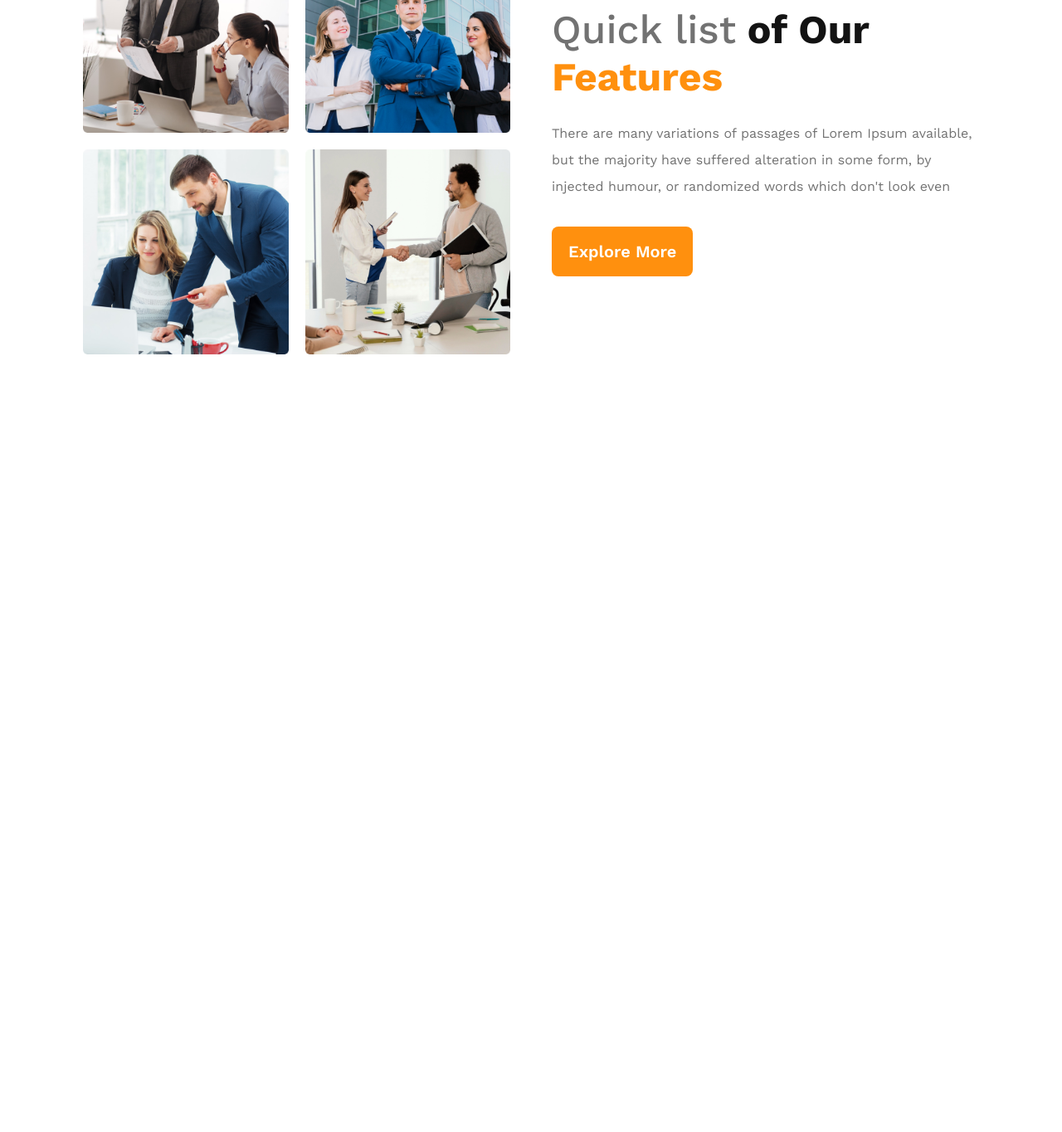
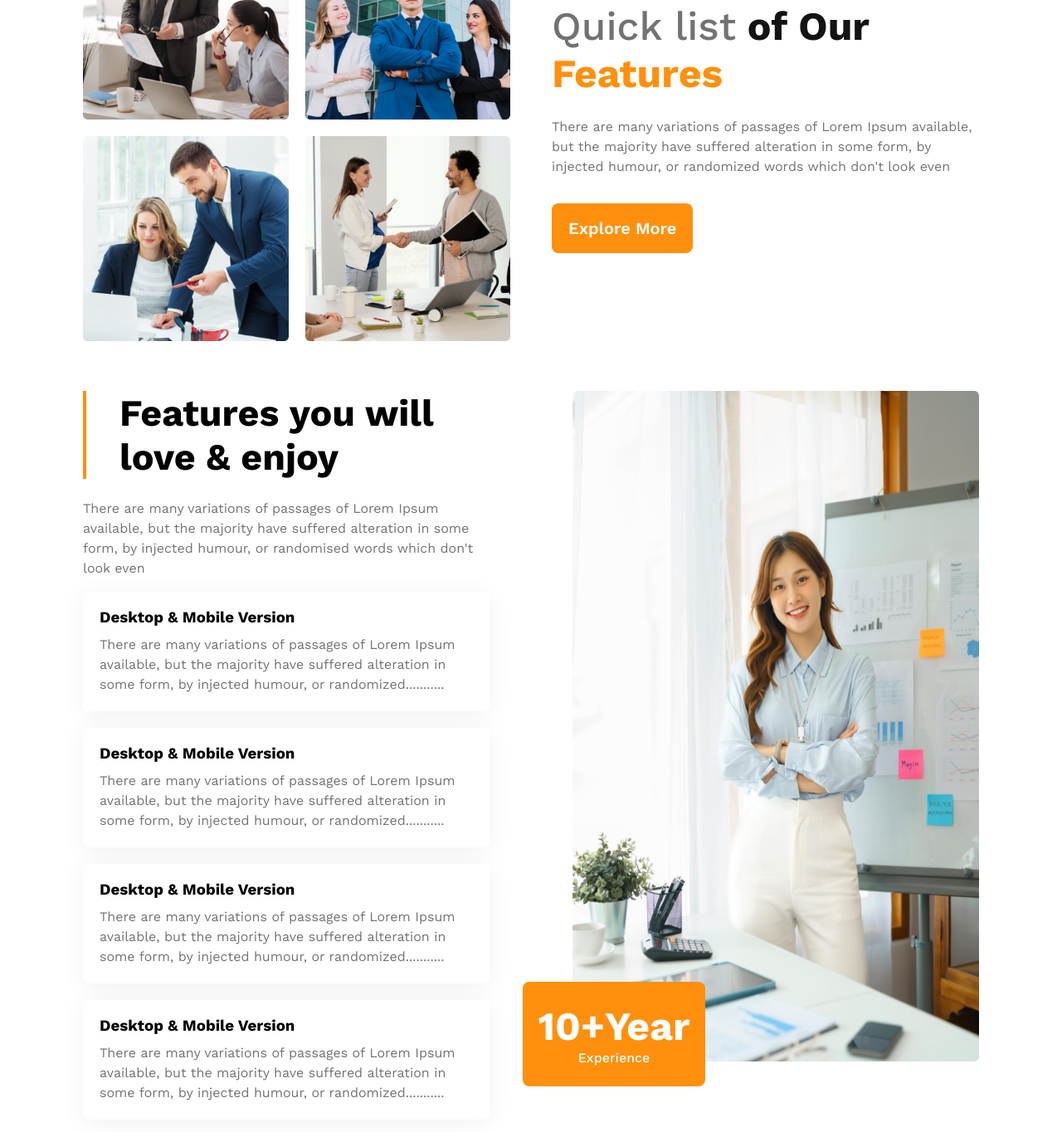
Before and after one commit to programarreza/g3-architects2, a plain HTML site: page index.html in a window 1280 px wide. Shown: the part 1232-2596 px from the top of the page at 83% size. Before the commit the page ends 1719 px from the top, so only its background shows below. Drawn offline with nearby package versions, Linux system fonts and the light colour scheme.

Commit message:
add the feature section & responsive

```diff
--- a/index.html
+++ b/index.html
@@ -10,7 +10,7 @@
 	<!-- header section -->
 	<header class="header">
 		<nav>
-		<h2 class="section-title">G3 Architects</h2>
+		<h2 class="nav-title">G3 Architects</h2>
 			<ul>
 				<li><a href="">Home</a></li>
 				<li><a href="">About</a></li>
@@ -30,6 +30,7 @@
 	</header>
 
 	<main>
+		<!-- teams section -->
 		<section class="teams">
 			<div class="team-img">
 				<img src="images/team1.png" alt="">
@@ -43,6 +44,40 @@
 				<button class="btn-primary">Explore More</button>
 			</div>
 		</section>
+
+		<!-- feature section -->
+		<section class="feature">
+			<div class="feature-content">
+				<h1 class="section-title">Features you will love & enjoy</h1>
+				<p class="section-description">There are many variations of passages of Lorem Ipsum available, but the majority have suffered alteration in some form, by injected humour, or randomised words which don't look even</p>
+
+				<div class="feature-card">
+					<h3 class="card-title">Desktop & Mobile Version</h3>
+					<p class="section-description">There are many variations of passages of Lorem Ipsum available, but the majority have suffered alteration in some form, by injected humour, or randomized...........</p>
+				</div>
+				<div class="feature-card">
+					<h3 class="card-title">Desktop & Mobile Version</h3>
+					<p class="section-description">There are many variations of passages of Lorem Ipsum available, but the majority have suffered alteration in some form, by injected humour, or randomized...........</p>
+				</div>
+				<div class="feature-card">
+					<h3 class="card-title">Desktop & Mobile Version</h3>
+					<p class="section-description">There are many variations of passages of Lorem Ipsum available, but the majority have suffered alteration in some form, by injected humour, or randomized...........</p>
+				</div>
+				<div class="feature-card">
+					<h3 class="card-title">Desktop & Mobile Version</h3>
+					<p class="section-description">There are many variations of passages of Lorem Ipsum available, but the majority have suffered alteration in some form, by injected humour, or randomized...........</p>
+				</div>
+			</div>
+			<div class="feature-img">
+				<img src="images/architect.png" alt="">
+				<div class="ten-years-experience">
+					<h1 class="experience-title">10+Year</h1>
+					<h3>Experience</h3>
+				</div>
+			</div>
+		</section>
+
+
 	</main>
 </body>
 </html>
--- a/style.css
+++ b/style.css
@@ -7,7 +7,7 @@
 /* shearing styles */
 .section-description {
 	color: #727272;
-	line-height: 2rem;
+	line-height: 1.5rem;
 }
 .btn-primary {
 	padding: 18px 20px;
@@ -23,6 +23,12 @@
 section{
 	margin: 60px 100px;
 }
+.section-title {
+	font-size: 2.8rem;
+	padding: 0 40px;
+	margin-bottom: 1.5rem;
+}
+
 /* header style */
 .header {
 	background: rgba(255, 144, 14, 0.10);
@@ -34,7 +40,7 @@ nav {
 	align-items: center;
 	margin-bottom: 2rem;
 }
-.section-title {
+.nav-title {
 	padding: 2rem 0;
 	font-size: 2.5rem;
 	font-weight: 700;
@@ -71,7 +77,7 @@ li a{
 	width: 100%;
 }
 
-/* teams section */
+/* teams section style */
 .teams {
 	display: flex;
 	gap: 50px;
@@ -104,6 +110,55 @@ li a{
 	color: #FF900E;
 }
 
+/* feature section style */
+.feature {
+	display: flex;
+	gap: 100px;
+}
+.feature-content {
+	width: 50%;
+}
+.feature-img {
+	width: 50%;
+}
+.feature-img img {
+	width: 100%;
+	height: 90%;
+}
+.card-title {
+	margin-bottom: 10px;
+}
+.feature-card {
+	padding: 20px;
+	border-radius: 8px;
+	background: #FFF;
+	box-shadow: 0px 4px 30px 0px rgba(0, 0, 0, 0.06);
+	margin-bottom: 20px;
+	margin-top: 1rem;
+}
+.feature-content .section-title{
+	border-left: 4px solid #FF900E;
+}
+.ten-years-experience {
+	position: relative;
+	width: 220px;
+	border-radius: 8px;
+	background: #FF900E;
+	color: #fff;
+	text-align: center;
+	padding: 25px 0;
+	bottom: 100px;
+	left: -60px;
+}
+.ten-years-experience .experience-title{
+	font-size: 3rem;
+	font-weight: 700;
+}
+.ten-years-experience h3 {
+	font-size: 1rem;
+	font-weight: 500;
+}
+
 
 
 
@@ -120,13 +175,16 @@ li a{
 	section{
 		margin: 0;
 	}
+	.section-title{
+		font-size: 2rem;
+	}
 	.header {
 		padding: 0 5px;
 	}
-	nav {
+	nav, .feature {
 		flex-direction: column;
 	}
-	.banner-content {
+	.banner-content, .feature-content, .feature-img {
 		width: 100%;
 	}
 	.teams {
@@ -134,12 +192,20 @@ li a{
 		flex-direction: column-reverse;
 		padding: 10px;
 	}
-	.team-img {
+	.team-img, .feature-img > img{
 		width: 100%;
 		grid-template-columns: 1fr;
 	}
 	.team-content{
 		width: 100%;
+	}
+	.feature {
+		gap: 0;
+		padding: 10px;
+	}
+
+	.ten-years-experience{
+		left: 0;
 	}
 
 }
@@ -149,7 +215,7 @@ li a{
 	section {
 		margin: 5px;
 	}
-	.section-title{
+	.nav-title, .section-title{
 		font-size: 2rem;
 	}
 	.banner-content{
@@ -161,4 +227,11 @@ li a{
 	.btn-primary{
 		margin-top: 2rem;
 	}
+	.feature{
+		gap: 10px;
+		padding: 30px 10px 10px 10px;
+	}
+	.ten-years-experience {
+		left: 0;
+	}
 }
```
